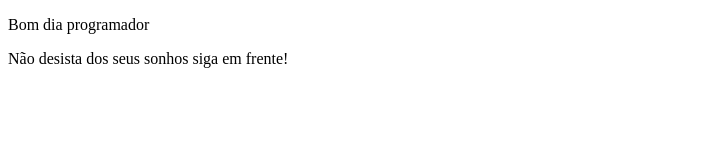
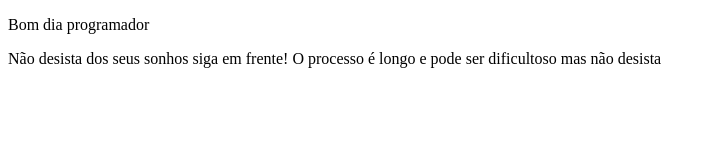
Before and after one commit to teodoroooo/bootcampdevjr, a plain HTML site: page index.html in a window 1280 px wide. Shown: the whole page, without its empty margins (0-716 px from the left). Drawn offline with Linux system fonts and the light colour scheme.

Commit message:
O processo é longo e pode ser dificultoso mas não desista

```diff
--- a/index.html
+++ b/index.html
@@ -8,5 +8,6 @@
 <body>
     <p>Bom dia programador</p>
     <span>Não desista dos seus sonhos siga em frente!</span>
+    <span>O processo é longo e pode ser dificultoso mas não desista</span>
 </body>
 </html>
```
